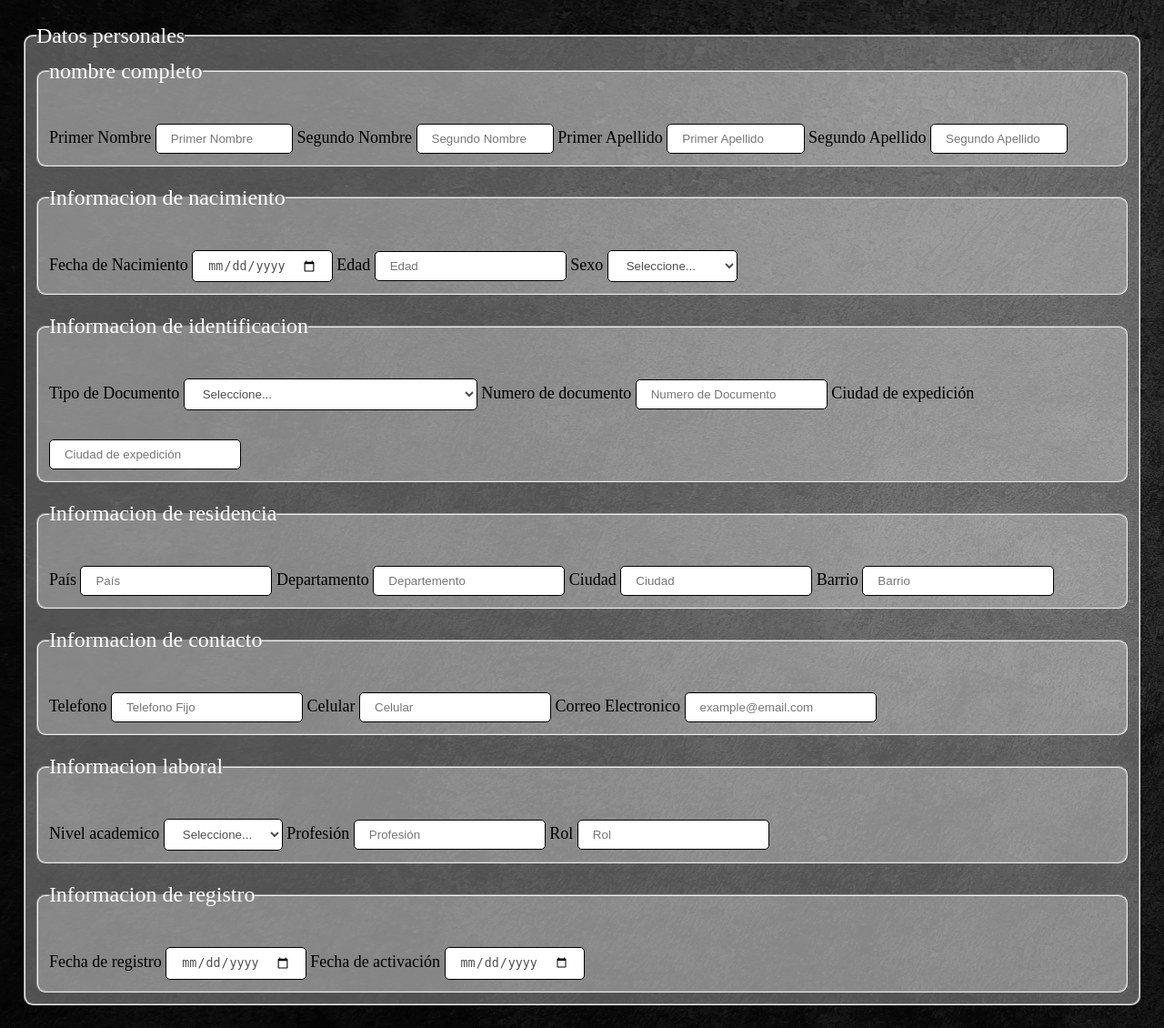
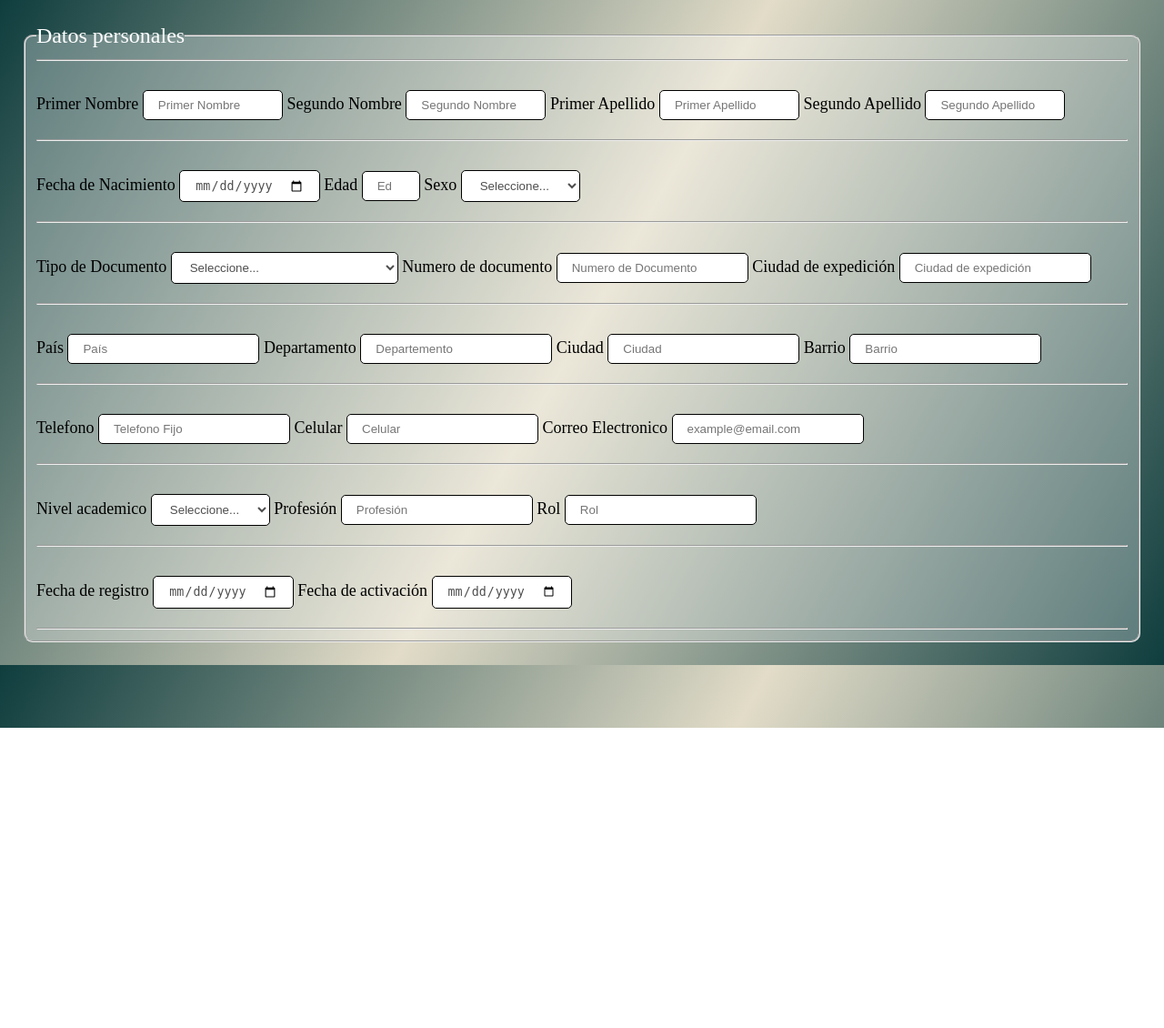
Before and after one commit to YerinRios/Proyecto-OIT, a PHP site: page /reg_usuario.html in a window 1280 px wide. Shown: the whole page at 91% size. After the commit the page ends 800 px from the top, so only its background shows below. Run offline with PHP 8.4, Linux system fonts and the light colour scheme.

Commit message:
Fondos y stilos mmodificados, degradados, saltos de linea etc.

```diff
--- a/login/css/styles2.css
+++ b/login/css/styles2.css
@@ -2,17 +2,20 @@
     margin: 0px;
     padding: 0px;
 }
+
+html{
+    background: -webkit-linear-gradient(bottom right,#0F3D3E,#E2DCC8,#0F3D3E);
+
+}
 body{
     display: flex;
-    align-items: center;
-    background-image: url(../img/fondo\ negro.jpg);
     background-repeat: no-repeat;
     background-size: cover;
     height: 100%;
-    background-color:rgb(228, 228, 228);
     font-family:'Times New Roman', Times, serif;
     font-size:large;
     padding: 2%;
+
 
 
 }
@@ -38,6 +41,15 @@
 
 
 }
+#document_type{
+width: 250px;
+
+}
+
+#age{
+width: 30px;
+
+}
 
 .input{
     padding: 8px 16px ;
@@ -51,6 +63,7 @@
 
 .names{
     width: 10%;
+    height: 100%;
     padding: 8px 16px ;
     margin-top: 32px;
     border-radius: 5px;
@@ -58,4 +71,5 @@
     color:rgb(78, 78, 78);
     background-color: rgb(255, 255, 255);
 
+
 }
--- a/login/reg_usuario.html
+++ b/login/reg_usuario.html
@@ -14,9 +14,8 @@
             <fieldset >
 
                 <legend>Datos personales</legend>
+                <hr>
 
-                <fieldset>
-                    <legend>nombre completo</legend>
                  <div > <!-- nombre completo(primera linea)-->
 
                     <label for="first_Name">Primer Nombre</label>
@@ -36,11 +35,10 @@
                     minlength="3" maxlength="40" required>
 
                  </div>
-                </fieldset>
+
                 <br>
+                <hr>
 
-                <fieldset>
-                    <legend>Informacion de nacimiento</legend>
                 <div > <!-- Informacion de nacimiento (segunda linea)-->
 
                     <label for="date_of_birth">Fecha de Nacimiento</label>
@@ -54,14 +52,12 @@
                         <option disabled selected>Seleccione...</option>
                         <option value="M">Masculino</option>
                         <option value="F">Femenino</option>
-                        <option value="NI">No Identificado</option>
+                        <option value="NI">No Binario</option>
                     </select>
                 </div>
-                </fieldset>
                 <br>
+                <hr>
 
-                <fieldset>
-                    <legend>Informacion de identificacion </legend>
                 <div > <!-- informacion de identificacion (tercera linea)-->
                     <label for="document_type">Tipo de Documento</label>
                         <select class="input" name="document_type" id="document_type" required>
@@ -84,11 +80,9 @@
                     minlength="7" maxlength="40" required>
 
                 </div>
-                </fieldset>
                 <br>
+                <hr>
 
-                <fieldset>
-                    <legend>Informacion de residencia</legend>
                 <div > <!-- informacion de residencia (cuarta linea)-->
 
                     <label for="country">País</label>
@@ -107,29 +101,25 @@
                     <input class="input" type="text" name="neighborhood" id="neighborhood" placeholder="Barrio"
                     minlength="5" maxlength="40" required>
                 </div>
-                </fieldset>
                 <br>
+                <hr>
 
-                <fieldset>
-                    <legend>Informacion de contacto </legend>
                 <div > <!-- informacion de contacto (quinta linea)-->
                     <label for="phone">Telefono</label>
                     <input class="input" type="tel" name="phone" id="phone" placeholder="Telefono Fijo"
-                    minlength="5" maxlength="10" required>
+                    minlength="7" maxlength="12" required>
 
                     <label for="cell_phone">Celular</label>
                     <input class="input" type="tel" name="cell_phone" id="cell_phone" placeholder="Celular"
-                    minlength="8" maxlength="20" required>
+                    minlength="10" maxlength="15" required>
 
                     <label for="email">Correo Electronico</label>
                     <input class="input" type="email" name="email" id="email" placeholder="example@email.com"
-                    minlength="15" maxlength="40" required>
+                    minlength="10" maxlength="225" required>
                 </div>
-                </fieldset>
                 <br>
+                <hr>
 
-                <fieldset>
-                    <legend>Informacion laboral</legend>
                 <div > <!-- informacion laboral (sexta linea)-->
                     <label for="academic_level">Nivel academico</label>
                     <select class="input" name="academic_level" id="academic_level" required>
@@ -152,11 +142,9 @@
                     <input class="input" type="text" name="role" id="role" placeholder="Rol"
                     minlength="5" maxlength="40" required>
                 </div>
-                </fieldset>
                 <br>
+                <hr>
 
-                <fieldset>
-                    <legend>Informacion de registro</legend>
                 <div > <!-- informacion de registro (septima linea)-->
                 <label for="registration_date">Fecha de registro</label>
                 <input class="input" type="date" name="registration_date" id="registration_date">
@@ -164,7 +152,8 @@
                 <label for="activation_date">Fecha de activación</label>
                 <input class="input" type="date" name="activation_date" id="activation_date" >
                 </div>
-                </fieldset>
+                <br>
+                <hr>
 
             </fieldset>
 
```
Also changed, not shown: login/css/styles.css (+5 -5 lines).
